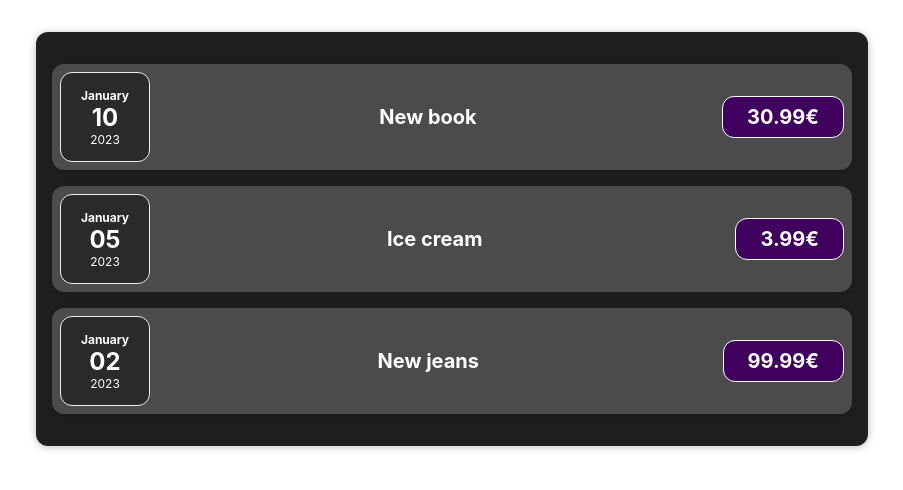
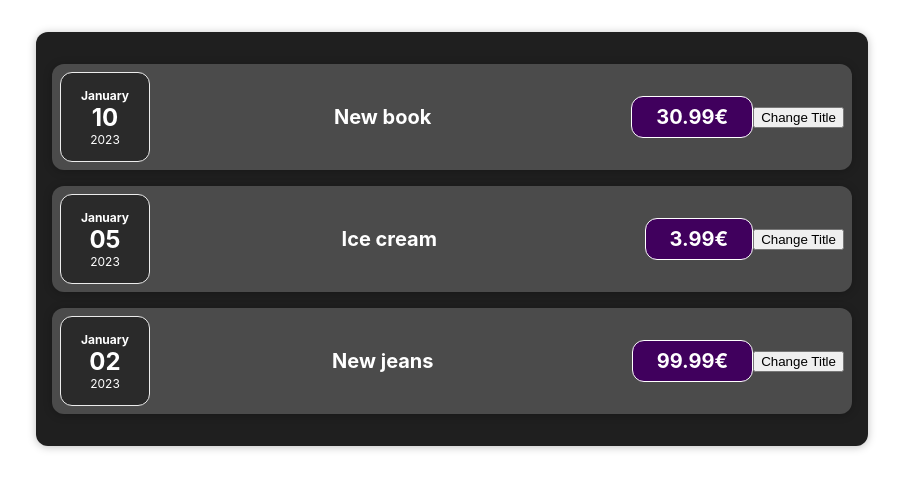
Before and after one commit to MarkusSavotskin/expenses, a React (Create React App) app: page / in a window 1280 px wide. Shown: the top 490 px of the page, without its empty margins (188-1091 px from the left). Built offline with nearby package versions, Linux system fonts and the light colour scheme.

Commit message:
Converted all js functions to an array function and added a button to ExpenseItem

```diff
--- a/src/components/Expenses/ExpenseDate.js
+++ b/src/components/Expenses/ExpenseDate.js
@@ -1,6 +1,6 @@
 import './ExpenseDate.css'
 
-function ExpenseDate(props) {
+const ExpenseDate = (props) => {
     const month = props.date.toLocaleString('en-US', {month: 'long'})
     const day = props.date.toLocaleString('en-US', {day: '2-digit'})
     const year = props.date.getFullYear()
--- a/src/components/Expenses/ExpenseItem.js
+++ b/src/components/Expenses/ExpenseItem.js
@@ -2,7 +2,10 @@
 import ExpenseDate from "./ExpenseDate"
 import Card from "../UI/Card";
 
-function ExpenseItem(props) {
+const ExpenseItem = (props) => {
+    const clickHandler = () => {
+        console.log('Clicked')
+    }
 
     return (
         <Card className='expense-item'>
@@ -11,6 +14,7 @@
                 <h2>{props.expenseData.title}</h2>
                 <div className='expense-item__price'>{props.expenseData.price}€</div>
             </div>
+            <button onClick={clickHandler}>Change Title</button>
         </Card>
     )
 }
--- a/src/components/Expenses/Expenses.js
+++ b/src/components/Expenses/Expenses.js
@@ -2,7 +2,7 @@
 import ExpenseItem from "./ExpenseItem";
 import Card from '../UI/Card'
 
-function Expenses(props) {
+const Expenses = (props) => {
     return (
         <Card className='expenses'>
             <ExpenseItem expenseData={props.data[0]}></ExpenseItem>
--- a/src/components/UI/Card.js
+++ b/src/components/UI/Card.js
@@ -1,6 +1,6 @@
 import './Card.css'
 
-function Card(props) {
+const Card = (props) => {
     const  classes = 'card ' + props.className
     return (
         <div className={classes}>{props.children}</div>
```
